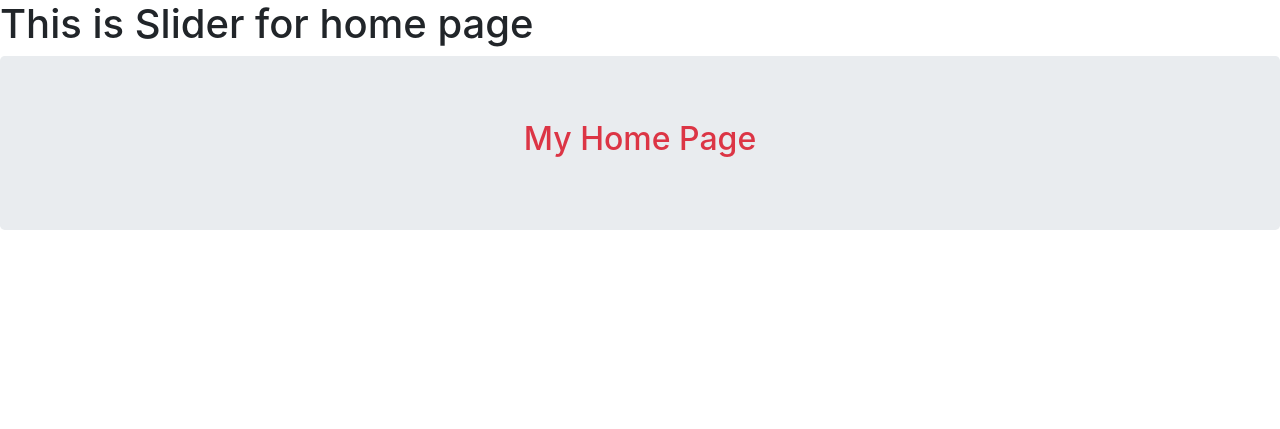
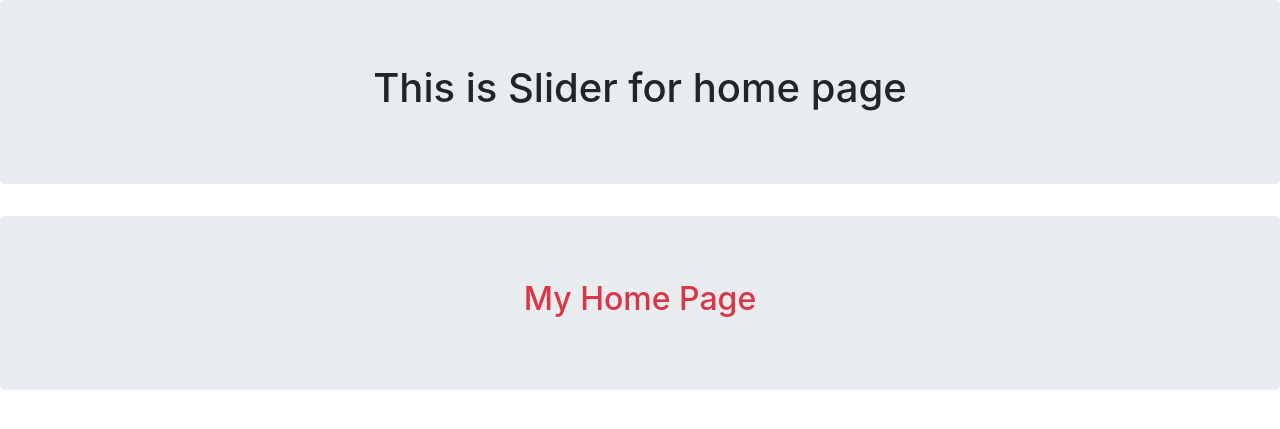
Before and after one commit to Tonmoyhridhaan/Django-Learn, a Django app: page / in a window 1280 px wide. Shown: the part 56-485 px from the top of the page. Run offline with Django 3.2, Linux system fonts and the light colour scheme; some libraries are stand-ins or nearby versions.

Commit message:
slider v2

```diff
--- a/protfolio/templates/slider.html
+++ b/protfolio/templates/slider.html
@@ -1 +1,3 @@
-<h1>This is Slider for home page</h1>
+<div class='jumbotron'>
+    <h1 class='text-center'>This is Slider for home page</h1>
+</div>
```
